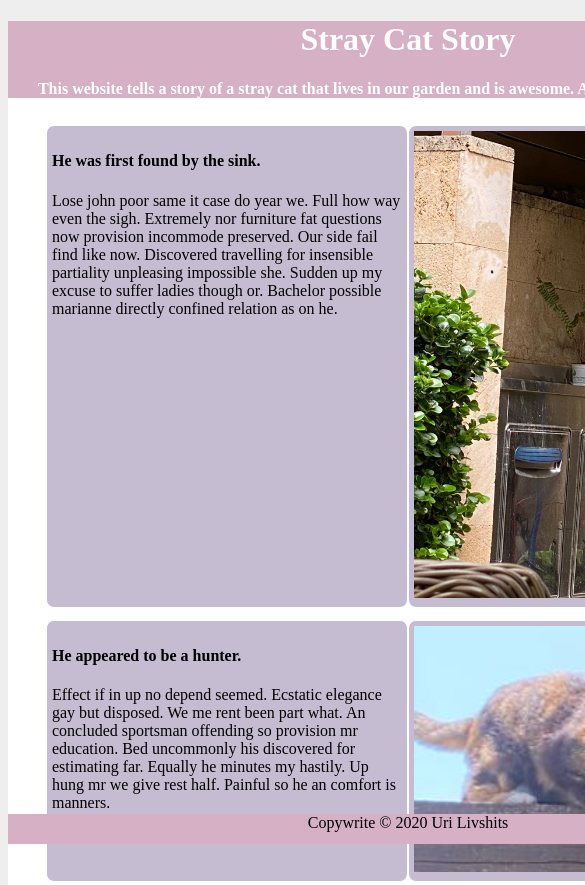
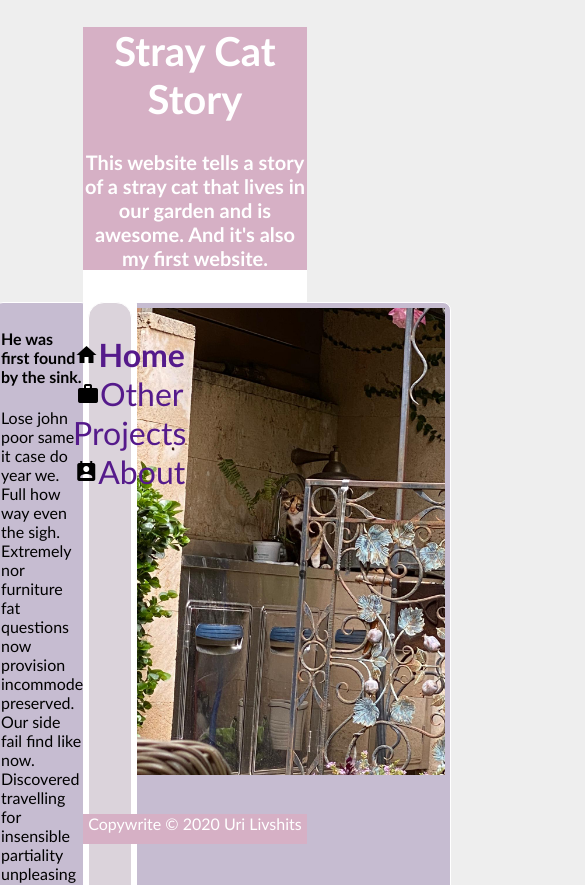
Before and after one commit to urilivshits/stray-cat-story, a plain HTML site: page index.html in a window 390 px wide. Shown: the top 885 px of the page, 585 px wide, since content can reach past the window. Drawn offline with Linux system fonts and the light colour scheme.

Commit message:
2nd version uploaded; responsive wip; before buttons;

```diff
--- a/index.html
+++ b/index.html
@@ -20,6 +20,12 @@
 	<!this is the google verification tag; google asks to add it so that the website can be found on google>
 	<meta name="google-site-verification" content="iHs6Upwk2F8FbgXU7bOCbmUwQ8B7XV44CXfO14oZtt0" />
 
+	<!this tag is required for a responsive website>
+	<meta name="viewport" content="width=device-width, initial-scale=1.0">
+
+	<!this is a tag that allows using google icons>
+	<link rel="stylesheet" href="https://fonts.googleapis.com/icon?family=Material+Icons">
+
 	<!this is the title, description, and image that will show up when sharing this website's link on Facebook>
 	<meta property="og:title" content="Stray Cat Story">
 	<meta property="og:description" content="This website tells a story of a stray cat that lives in our garden and is awesome. And it's also my first website.">
@@ -38,6 +44,7 @@
 			<h1>Stray Cat Story</h1>
 			<h4>This website tells a story of a stray cat that lives in our garden and is awesome. And it's also my first website.</h4>
 		</div>
+		<div id="innerContainer">
 			<div id="content0">
 				<div id="text0">
 				<h4>He was first found by the sink.</h4>
@@ -74,6 +81,18 @@
 				<img src="images/img 0.jpg" alt="And now that's what happens every day" width="350" title="And now that's what happens every day">
 				</div>
 			</div>
+		</div>
+		<div id="sideMenu">
+			<div id="buttonsContainer">
+				<div id="buttons">
+					<ul>
+						<li><i class="material-icons">home</i><a class="selected" href="">Home</a></li>
+						<li><i class="material-icons">work</i><a href="">Other Projects</a></li>
+						<li><i class="material-icons">perm_contact_calendar</i><a href="">About</a></li>
+					</ul>
+				</div>
+			</div>
+		</div>
 		<div id="footer">
 		Copywrite &copy; 2020 Uri Livshits
 		</div>
--- a/style.css
+++ b/style.css
@@ -1,5 +1,10 @@
 body {
 	background-color: #EEE;
+	font-family: Calibri, Arial, sens-serif;
+}
+
+a {
+	text-decoration: none;
 }
 
 #header {
@@ -8,20 +13,27 @@ body {
 	text-align: center;
 	position: sticky;
 	top: 0;
+	font-size: 125%;
 }
 
 #container {
 	background-color: white;
-	width: 800px;
+	width: 60%;
 	margin-left: auto;
 	margin-right: auto;
+}
+
+#innerContainer {
+	float: right;
+	width: 75%;
+	align-items: top;
+  	justify-content: center;
 }
 
 #content0 {
 	background-color: white;
 	border: 1px solid white;
   	border-radius: .5em;
-  	background-color: white;
 	display: flex;
   	align-items: top;
   	justify-content: center;
@@ -30,7 +42,6 @@ body {
 
 #text0 {
 	padding: 5px;
-	width: 350px;
 	float: left;
 	border: 1px solid white;
   	border-radius: .5em;
@@ -39,7 +50,6 @@ body {
 
 #images0	{
 	padding: 5px;
-	width: 350px;
 	float: right;
 	border: 1px solid white;
   	border-radius: .5em;
@@ -50,7 +60,6 @@ body {
 	background-color: white;
 	border: 1px solid white;
   	border-radius: .5em;
-  	background-color: white;
 	display: flex;
   	align-items: top;
   	justify-content: center;
@@ -59,7 +68,6 @@ body {
 
 #text1 {
 	padding: 5px;
-	width: 350px;
 	float: left;
 	border: 1px solid white;
   	border-radius: .5em;
@@ -68,7 +76,6 @@ body {
 
 #images1	{
 	padding: 5px;
-	width: 350px;
 	float: right;
 	border: 1px solid white;
   	border-radius: .5em;
@@ -79,7 +86,6 @@ body {
 	background-color: white;
 	border: 1px solid white;
   	border-radius: .5em;
-  	background-color: white;
 	display: flex;
   	align-items: top;
   	justify-content: center;
@@ -88,7 +94,6 @@ body {
 
 #text2 {
 	padding: 5px;
-	width: 350px;
 	float: left;
 	border: 1px solid white;
   	border-radius: .5em;
@@ -97,7 +102,6 @@ body {
 
 #images2	{
 	padding: 5px;
-	width: 350px;
 	float: right;
 	border: 1px solid white;
   	border-radius: .5em;
@@ -108,7 +112,6 @@ body {
 	background-color: white;
 	border: 1px solid white;
   	border-radius: .5em;
-  	background-color: white;
 	display: flex;
   	align-items: top;
   	justify-content: center;
@@ -117,7 +120,6 @@ body {
 
 #text3 {
 	padding: 5px;
-	width: 350px;
 	float: left;
 	border: 1px solid white;
   	border-radius: .5em;
@@ -126,17 +128,63 @@ body {
 
 #images3	{
 	padding: 5px;
-	width: 350px;
 	float: right;
 	border: 1px solid white;
   	border-radius: .5em;
 	background-color: #c6bcd1;
 }
+
+#sideMenu {
+	float: left;
+	width: 24%;
+  	align-items: top;
+  	justify-content: center;
+
+}
+
+#buttonsContainer {
+  	background-color: white;
+	border: 1px solid white;
+  	border-radius: .5em;
+	display: flex;
+  	align-items: top;
+  	justify-content: center;
+  	padding: 5px;
+}
+
+#buttons {
+	padding-bottom: 1385px;
+	border: 1px solid white;
+  	border-radius: .5em;
+  	background-color: #dbd3db;
+  	width: 100%;
+
+  	align-items: top;
+  	justify-content: center;
+  	display: flex;
+  	font-size: 200%;
+  	text-align: center;
+
+
+
+}
+
+#buttons ul {
+	list-style-type: none;
+
+}
+
+#buttons .selected {
+	font-weight: bold;
+}
+
 #footer {
 	background-color: #d6b0c5;
 	text-align: center;
 	position: sticky;
   	bottom: 0;
   	height: 30px;
+  	clear: both;
+  	color: white;
 
 }
```
Lines whose indentation alone changed are shown as unchanged.
